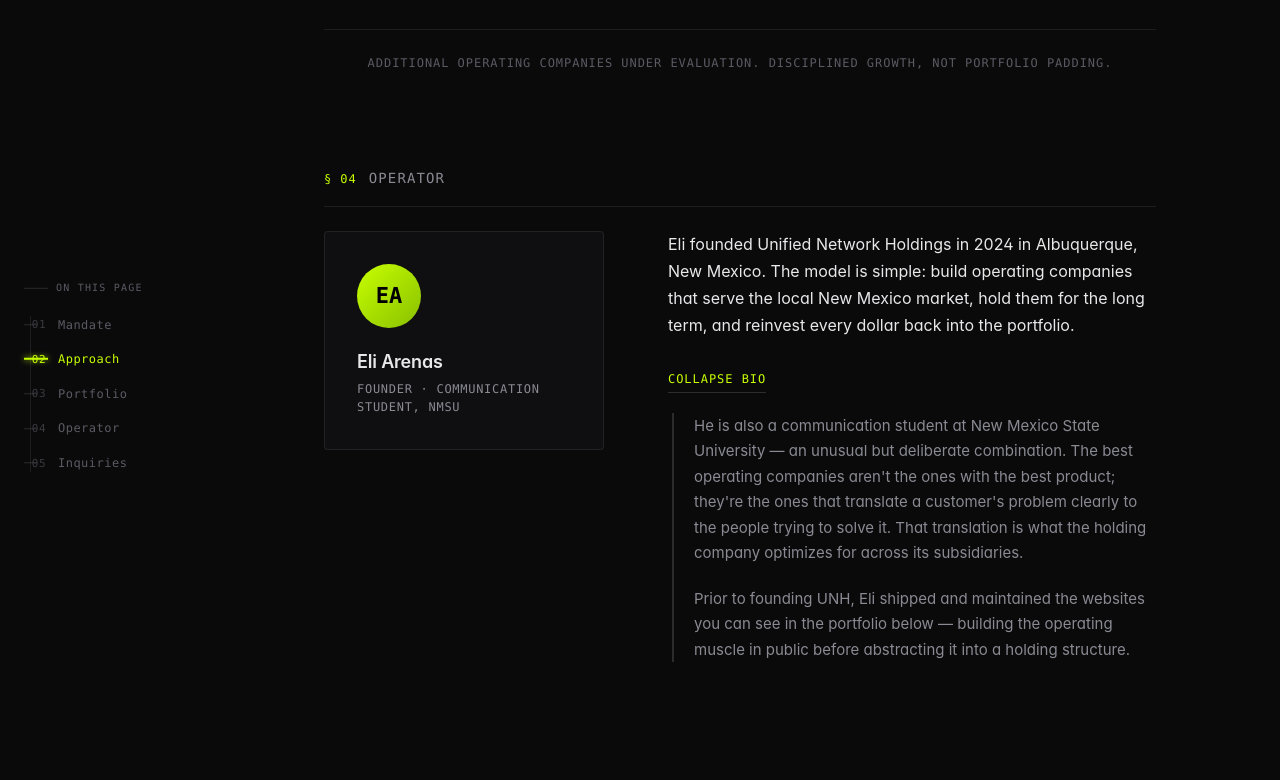
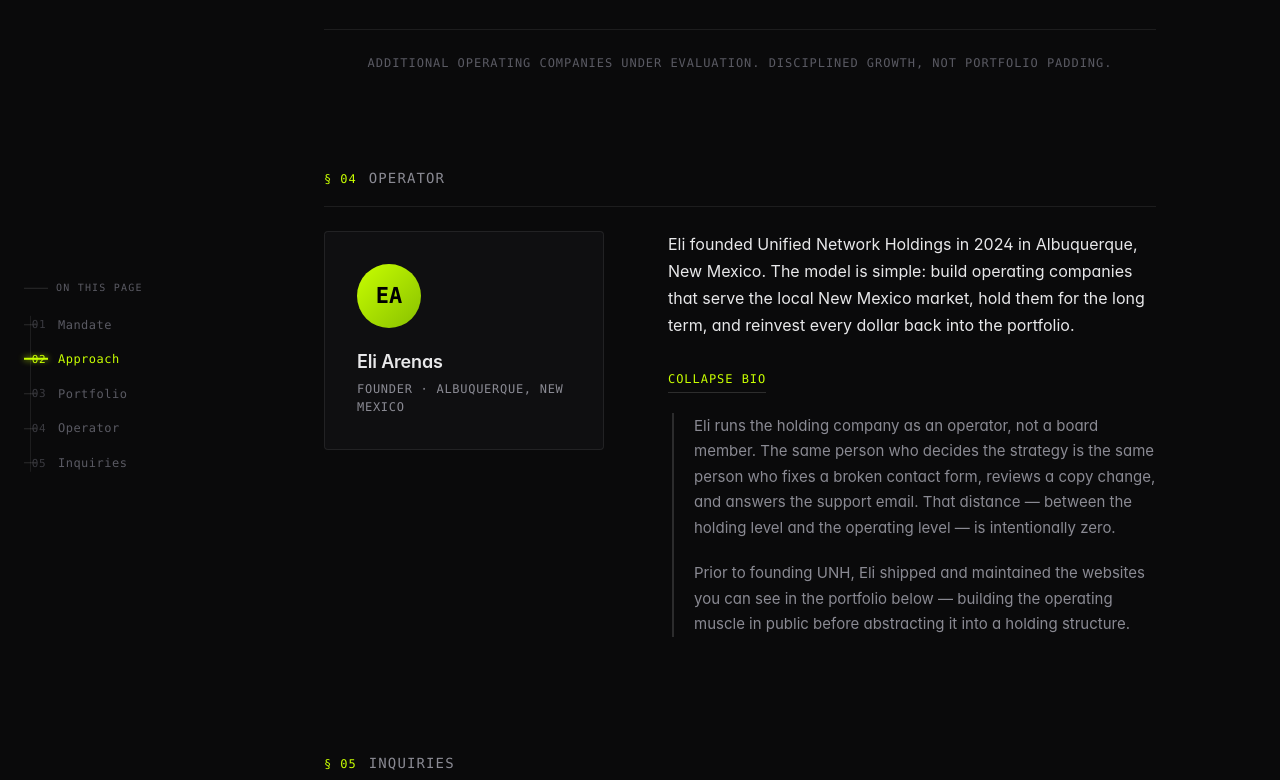
Before and after one commit to EliWebDesign-UNH/unified-network-holdings, a website: page public/about.html in a window 1280 px wide. Both pictures are taken after a click on the button "READ FULL BIO". Shown: the part 2303-3083 px from the top of the page. Drawn offline with Linux system fonts and the light colour scheme.

Commit message:
UNH: remove communication student / NMSU mentions for credibility. Operator role is now 'Founder · Albuquerque, New Mexico'. Bio paragraph rewritten to talk about operator-led philosophy, not student credentials.

```diff
--- a/public/about.html
+++ b/public/about.html
@@ -162,7 +162,7 @@
         <div class="operator-id">
           <div class="operator-avatar" aria-hidden="true">EA</div>
           <div class="operator-name">Eli Arenas</div>
-          <div class="operator-role">Founder · Communication student, NMSU</div>
+          <div class="operator-role">Founder · Albuquerque, New Mexico</div>
         </div>
         <div class="operator-bio">
           <p class="bio-lead">Eli founded Unified Network Holdings in 2024 in Albuquerque, New Mexico. The model is simple: build operating companies that serve the local New Mexico market, hold them for the long term, and reinvest every dollar back into the portfolio.</p>
@@ -171,7 +171,7 @@
             <span class="bio-toggle-hide">Collapse bio</span>
           </button>
           <div class="bio-more" id="bioMore" hidden>
-            <p>He is also a communication student at New Mexico State University — an unusual but deliberate combination. The best operating companies aren't the ones with the best product; they're the ones that translate a customer's problem clearly to the people trying to solve it. That translation is what the holding company optimizes for across its subsidiaries.</p>
+            <p>Eli runs the holding company as an operator, not a board member. The same person who decides the strategy is the same person who fixes a broken contact form, reviews a copy change, and answers the support email. That distance — between the holding level and the operating level — is intentionally zero.</p>
             <p>Prior to founding UNH, Eli shipped and maintained the websites you can see in the portfolio below — building the operating muscle in public before abstracting it into a holding structure.</p>
           </div>
         </div>
```
